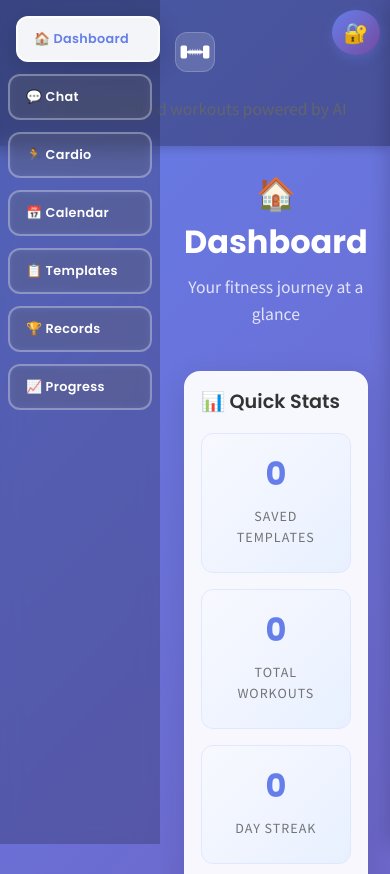
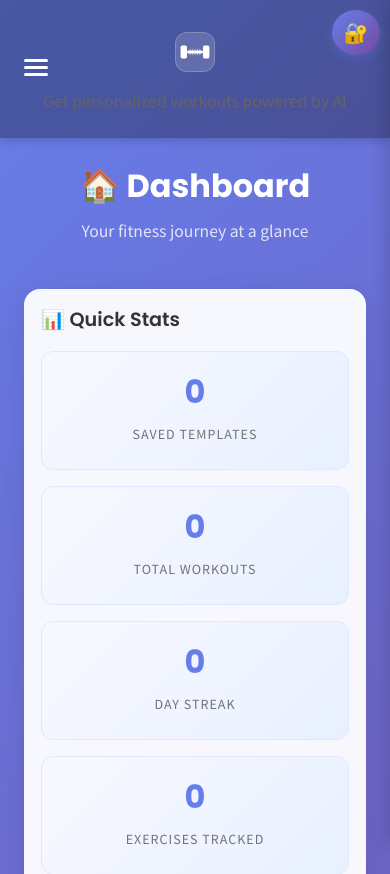
Before and after one commit to TroySauriol/fitflow-app, a React (Vite) app: page / in a window 390 px wide. Shown: the top 874 px of the page. Built offline with nearby package versions, Linux system fonts and the light colour scheme.

Commit message:
Add collapsible mobile navigation with hamburger menu

```diff
--- a/src/App.css
+++ b/src/App.css
@@ -14,6 +14,50 @@
   padding: 1.5rem 1rem;
   box-shadow: 0 2px 10px rgba(0, 0, 0, 0.2);
   flex-shrink: 0;
+  position: relative;
+}
+
+.hamburger-menu {
+  display: none;
+  position: absolute;
+  left: 1rem;
+  top: 50%;
+  transform: translateY(-50%);
+  background: transparent;
+  border: none;
+  cursor: pointer;
+  padding: 0.5rem;
+  z-index: 1001;
+}
+
+.hamburger-icon {
+  display: flex;
+  flex-direction: column;
+  gap: 4px;
+  width: 24px;
+  height: 20px;
+  position: relative;
+}
+
+.hamburger-icon span {
+  display: block;
+  width: 100%;
+  height: 3px;
+  background: white;
+  border-radius: 2px;
+  transition: all 0.3s ease;
+}
+
+.hamburger-icon.open span:nth-child(1) {
+  transform: rotate(45deg) translateY(10px);
+}
+
+.hamburger-icon.open span:nth-child(2) {
+  opacity: 0;
+}
+
+.hamburger-icon.open span:nth-child(3) {
+  transform: rotate(-45deg) translateY(-10px);
 }
 
 .header-content {
@@ -84,6 +128,10 @@
   transform: translateX(8px);
 }
 
+.nav-overlay {
+  display: none;
+}
+
 .app-content {
   margin-left: 220px;
   padding: 1.5rem;
@@ -93,9 +141,13 @@
 }
 
 @media (max-width: 768px) {
+  .hamburger-menu {
+    display: block;
+  }
+
   .header-content {
     flex-direction: column;
-    gap: 1rem;
+    gap: 0.5rem;
     text-align: center;
   }
 
@@ -104,19 +156,64 @@
     margin-left: 0;
   }
 
+  .header-text p {
+    font-size: 0.8rem;
+  }
+
   .app-nav {
-    width: 160px;
-    padding: 1rem 0;
+    position: fixed;
+    left: -280px;
+    top: 0;
+    width: 280px;
+    height: 100vh;
+    background: rgba(0, 0, 0, 0.95);
+    padding: 5rem 0 2rem;
+    display: flex;
+    flex-direction: column;
+    gap: 0.75rem;
+    z-index: 1000;
+    backdrop-filter: blur(10px);
+    transition: left 0.3s ease;
+    overflow-y: auto;
+  }
+
+  .app-nav.open {
+    left: 0;
+    box-shadow: 4px 0 20px rgba(0, 0, 0, 0.5);
+  }
+
+  .nav-overlay {
+    display: none;
+    position: fixed;
+    top: 0;
+    left: 0;
+    right: 0;
+    bottom: 0;
+    background: rgba(0, 0, 0, 0.5);
+    z-index: 999;
+  }
+
+  .app-nav.open ~ .app-content .nav-overlay,
+  .nav-overlay {
+    display: block;
   }
 
   .nav-btn {
-    padding: 0.75rem 1rem;
-    margin: 0 0.5rem;
-    font-size: 0.8rem;
+    padding: 1rem 1.5rem;
+    margin: 0 1rem;
+    font-size: 1rem;
+  }
+
+  .nav-btn:hover {
+    transform: translateX(0);
+  }
+
+  .nav-btn.active {
+    transform: translateX(0);
   }
 
   .app-content {
-    margin-left: 160px;
+    margin-left: 0;
     padding: 1rem;
   }
 }
--- a/src/App.jsx
+++ b/src/App.jsx
@@ -12,6 +12,7 @@ import Logo from './components/Logo'
 
 function App() {
   const [activeTab, setActiveTab] = useState('dashboard')
+  const [navOpen, setNavOpen] = useState(false)
   const [workoutTemplates, setWorkoutTemplates] = useState([]) // Saved workout routines (menu)
   const [calendarWorkouts, setCalendarWorkouts] = useState([]) // Scheduled/completed workouts
   const [cardioSessions, setCardioSessions] = useState([]) // Cardio tracking sessions
@@ -118,9 +119,26 @@ function App() {
     setActiveTab('chat')
   }
 
+  // Handle navigation click - close nav on mobile after selection
+  const handleNavClick = (tab) => {
+    setActiveTab(tab)
+    setNavOpen(false)
+  }
+
   return (
     <div className="app">
       <header className="app-header">
+        <button
+          className="hamburger-menu"
+          onClick={() => setNavOpen(!navOpen)}
+          aria-label="Toggle navigation menu"
+        >
+          <span className={`hamburger-icon ${navOpen ? 'open' : ''}`}>
+            <span></span>
+            <span></span>
+            <span></span>
+          </span>
+        </button>
         <div className="header-content">
           <Logo onNavigateHome={() => setActiveTab('dashboard')} />
           <div className="header-text">
@@ -129,46 +147,48 @@ function App() {
         </div>
       </header>
 
-      <nav className="app-nav">
+      {navOpen && <div className="nav-overlay" onClick={() => setNavOpen(false)}></div>}
+
+      <nav className={`app-nav ${navOpen ? 'open' : ''}`}>
         <button
           className={`nav-btn ${activeTab === 'dashboard' ? 'active' : ''}`}
-          onClick={() => setActiveTab('dashboard')}
+          onClick={() => handleNavClick('dashboard')}
         >
           🏠 Dashboard
         </button>
         <button
           className={`nav-btn ${activeTab === 'chat' ? 'active' : ''}`}
-          onClick={() => setActiveTab('chat')}
+          onClick={() => handleNavClick('chat')}
         >
           💬 Chat
         </button>
         <button
           className={`nav-btn ${activeTab === 'cardio' ? 'active' : ''}`}
-          onClick={() => setActiveTab('cardio')}
+          onClick={() => handleNavClick('cardio')}
         >
           🏃 Cardio
         </button>
         <button
           className={`nav-btn ${activeTab === 'calendar' ? 'active' : ''}`}
-          onClick={() => setActiveTab('calendar')}
+          onClick={() => handleNavClick('calendar')}
         >
           📅 Calendar
         </button>
         <button
           className={`nav-btn ${activeTab === 'saved' ? 'active' : ''}`}
-          onClick={() => setActiveTab('saved')}
+          onClick={() => handleNavClick('saved')}
         >
           📋 Templates
         </button>
         <button
           className={`nav-btn ${activeTab === 'records' ? 'active' : ''}`}
-          onClick={() => setActiveTab('records')}
+          onClick={() => handleNavClick('records')}
         >
           🏆 Records
         </button>
         <button
           className={`nav-btn ${activeTab === 'progress' ? 'active' : ''}`}
-          onClick={() => setActiveTab('progress')}
+          onClick={() => handleNavClick('progress')}
         >
           📈 Progress
         </button>
```
